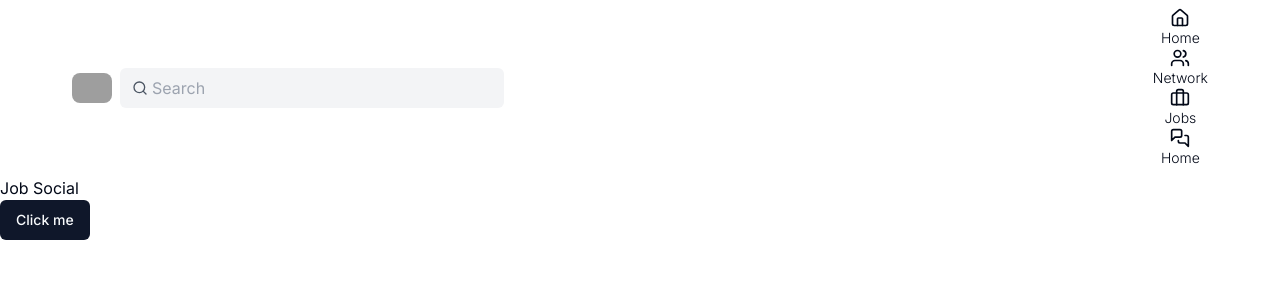
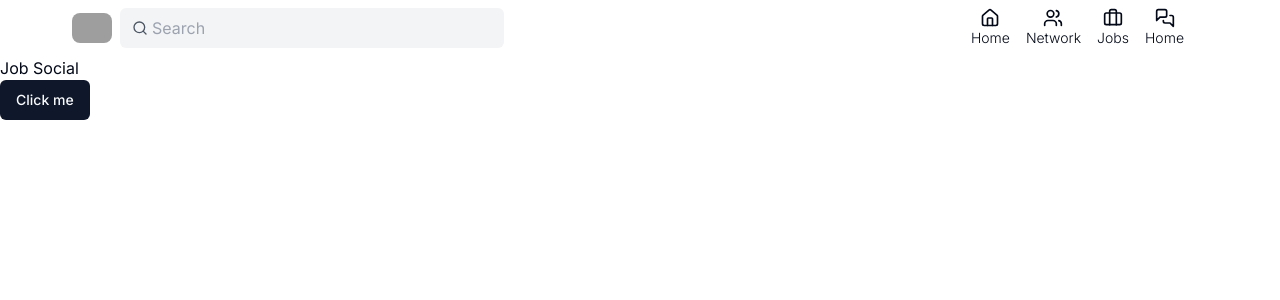
Before and after one commit to LazarGerasimov/next_14_job_social, a Next.js app: page / in a window 1280 px wide. Shown: the top 300 px of the page. Built offline with nearby package versions, Linux system fonts and the light colour scheme; grey boxes are pictures that could not be loaded.

Commit message:
add icon container styles

```diff
--- a/components/Header.tsx
+++ b/components/Header.tsx
@@ -29,7 +29,7 @@ const Header = () => {
         </form>
       </div>
 
-      <div>
+      <div className='flex items-center space-x-4 px-6'>
         <Link
           href={""}
           className='icon'
```
